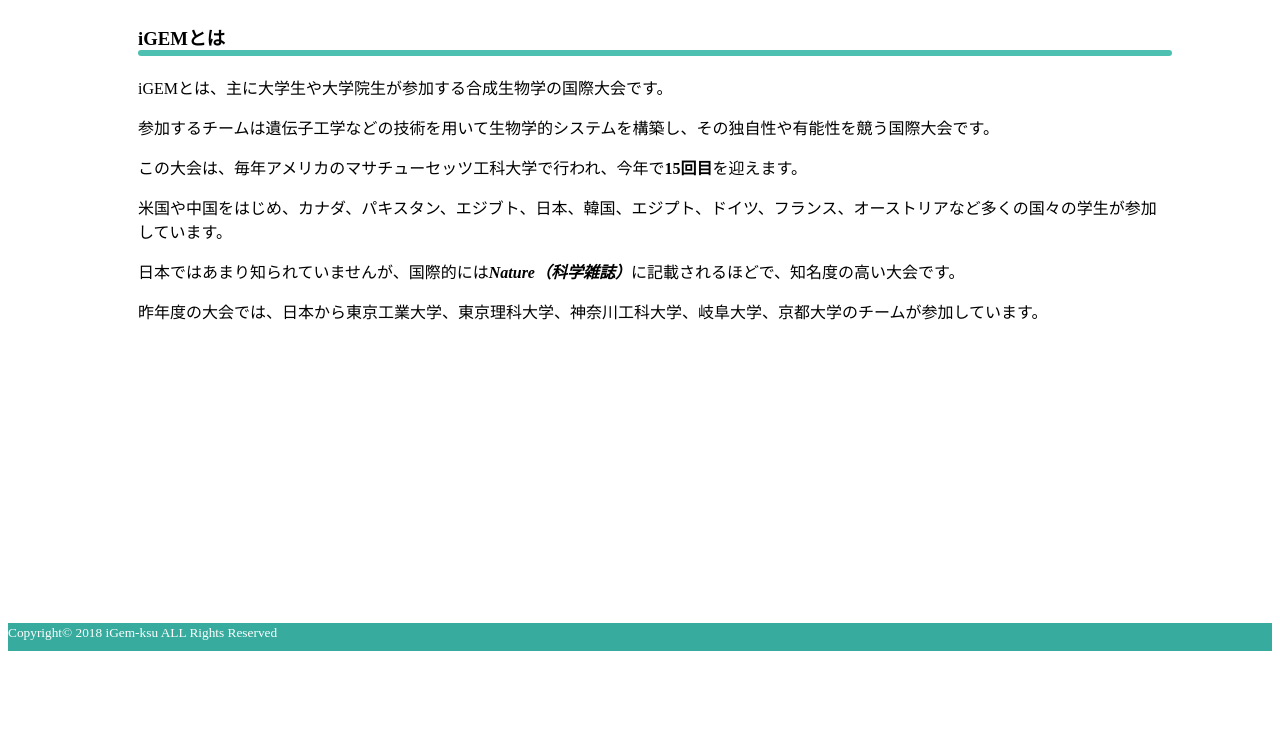
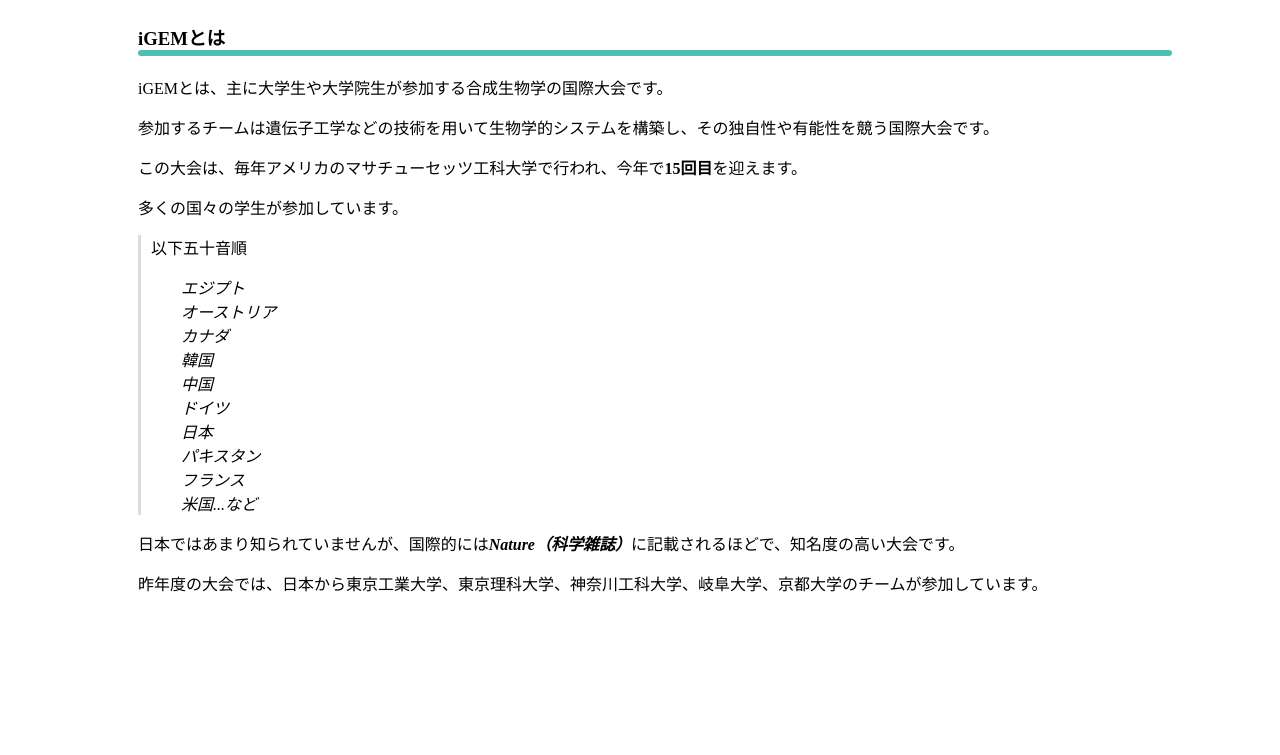
Before and after one commit to sahoI/iGem, a PHP site: page /source/about_iGem.html in a window 1280 px wide. Shown: the part 175-930 px from the top of the page. Before the commit the page ends 826 px from the top, so only its background shows below. Run offline with PHP 8.4, Linux system fonts and the light colour scheme.

Commit message:
iGemについてのページ作成

```diff
--- a/css/stylesheet.css
+++ b/css/stylesheet.css
@@ -114,5 +114,17 @@
   height: 6px;
   width: calc(100%);
 }
+.country {
+  height: 280px;
+  padding-left: 10px;
+  border-left: medium solid #dcdcdc;
+  /*background: #dcdcdc;*/
+}
+.country li {
+  padding-left: 30px;
+  /*list-style-type: square;*/
+  clear: both;
+  /*border-left: medium solid #dcdcdc;*/
+}
 
 /*# sourceMappingURL=stylesheet.css.map */
--- a/source/about_iGem.html
+++ b/source/about_iGem.html
@@ -61,7 +61,22 @@
     <div><p>iGEMとは、主に大学生や大学院生が参加する合成生物学の国際大会です。</p>
       <p>参加するチームは遺伝子工学などの技術を用いて生物学的システムを構築し、その独自性や有能性を競う国際大会です。</p>
       <p>この大会は、毎年アメリカのマサチューセッツ工科大学で行われ、今年で<b>15回目</b>を迎えます。</p>
-            <p>米国や中国をはじめ、カナダ、パキスタン、エジブト、日本、韓国、エジプト、ドイツ、フランス、オーストリアなど多くの国々の学生が参加しています。</p>
+      <p>多くの国々の学生が参加しています。</p>
+      <div class="country">
+        <p>以下五十音順</p>
+        <i>
+          <li>エジプト</li>
+          <li>オーストリア</li>
+          <li>カナダ</li>
+          <li>韓国</li>
+          <li>中国</li>
+          <li>ドイツ</li>
+          <li>日本</li>
+          <li>パキスタン</li>
+          <li>フランス</li>
+          <li>米国...など</li>
+        </i>
+      </div>
       <p>日本ではあまり知られていませんが、国際的には<b><i>Nature（科学雑誌）</i></b>に記載されるほどで、知名度の高い大会です。</p>
       <p>昨年度の大会では、日本から東京工業大学、東京理科大学、神奈川工科大学、岐阜大学、京都大学のチームが参加しています。</p>
     </div>
```
Lines whose indentation alone changed are shown as unchanged.
